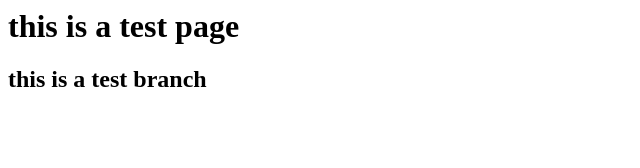
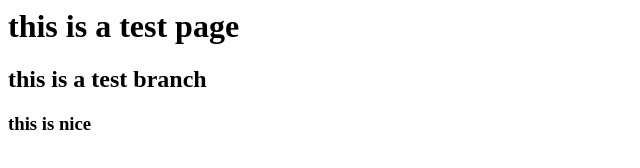
Before and after one commit to krajpal/training_synechron, a plain HTML site: page index.html in a window 1280 px wide. Shown: the whole page, without its empty margins (0-640 px from the left). Drawn offline with Linux system fonts and the light colour scheme.

Commit message:
Update index.html

```diff
--- a/index.html
+++ b/index.html
@@ -1,2 +1,3 @@
 <h1>this is a test page</h1>
 <h2>this is a test branch</h2>
+<h3>this is nice</h3>
```
